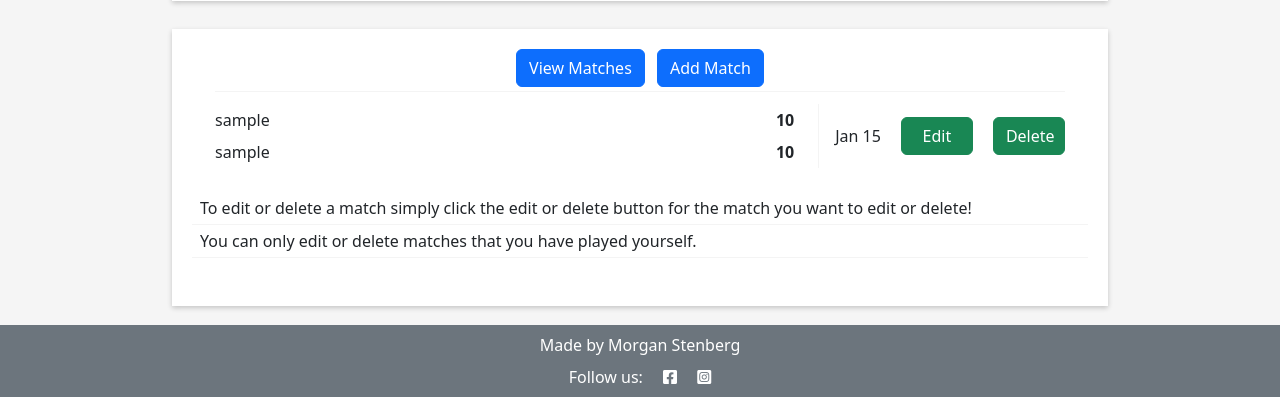
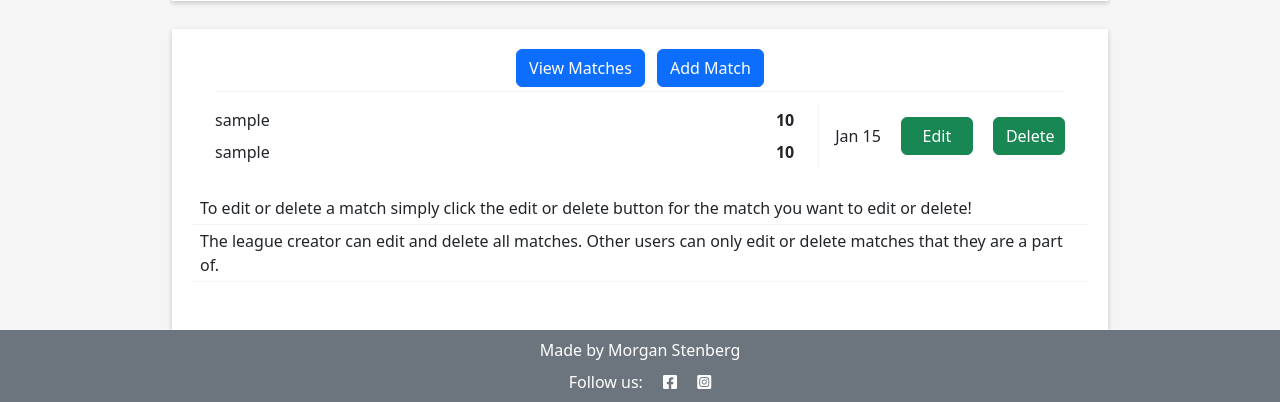
Before and after one commit to MorganStenberg/League-hub, a Django app: a page that uses league/templates/league/detailed_league.html in a window 1280 px wide, after a click on "View Matches". Shown: the part 403-805 px from the top of the page. Run offline with Django 4.2, Linux system fonts and the light colour scheme; a user stored in the database is signed in; tables that the repository leaves empty hold one stand-in row (values such as "Sample post"); some libraries are stand-ins or nearby versions.

Commit message:
add role based edit and delete, reverse orderfor matches displayed

```diff
--- a/league/templates/league/detailed_league.html
+++ b/league/templates/league/detailed_league.html
@@ -124,7 +124,7 @@
                   </div>
 
                     <!-- edit and delete matches, credit to CI-Walkthrough  -->
-                    {% if user == match.home_team or user == match.away_team %}
+                    {% if user == match.home_team or user == match.away_team or league_instance.league_creator %}
                   <div class="lg-name-list">
                     <div class="date-name-cell">
                       <a href="{% url 'edit_match' slug=league_instance.slug match_id=match.id %}"
@@ -165,7 +165,7 @@
           <div class="mt-3 text-start">
             <ul class="list-unstyled">
               <li class="px-2 m-1 pb-1 rules-info">To edit or delete a match simply click the edit or delete button for the match you want to edit or delete!</li>
-              <li class="px-2 m-1 pb-1 rules-info">You can only edit or delete matches that you have played yourself.</li>
+              <li class="px-2 m-1 pb-1 rules-info">The league creator can edit and delete all matches. Other users can only edit or delete matches that they are a part of.</li>
           </ul>
           </div>
         </div>
--- a/league/views.py
+++ b/league/views.py
@@ -74,7 +74,8 @@ def user_matches(request, page=1):
 
     all_matches = sorted(
         list(chain(home_team_match, away_team_match)),
-        key=attrgetter('date')
+        key=attrgetter('date'),
+        reverse=True
     )
 
     paginator = Paginator(all_matches, 8)
@@ -139,7 +140,12 @@ def detailed_league(request, slug):
 
     league_instance = get_object_or_404(League, slug=slug)
     standings = league_instance.calculate_standings()
-    all_league_matches = league_instance.matches.all()
+
+    all_league_matches = sorted(
+        list(league_instance.matches.all()),
+        key=attrgetter('date'),
+        reverse=True
+        )
 
     paginator = Paginator(all_league_matches, 8)
 
@@ -167,13 +173,14 @@ def detailed_league(request, slug):
         if add_matches_form.is_valid():
             add_matches = add_matches_form.save(commit=False)
             add_matches.league = league_instance
-            if request.user == add_matches.home_team or request.user == add_matches.away_team or request.user == league_instance.league_creator:
+
+            if request.user == league_instance.league_creator or request.user == add_matches.home_team or request.user == add_matches.away_team:
                 add_matches_form.save()
                 messages.add_message(request, messages.SUCCESS, 'Match added to league!')
                 standings = league_instance.calculate_standings()
                 return redirect('detailed_league', slug=slug)
             else:
-                messages.add_message(request, messages.ERROR, 'You can only add matches that you have not played yourself if you are the league creator!')
+                messages.add_message(request, messages.ERROR, 'If you are not league creator, you can only add matches that you are a part of!')
                 return redirect('detailed_league', slug=slug)
 
 
@@ -202,16 +209,16 @@ def edit_match(request, slug, match_id):
     league_instance = get_object_or_404(League, slug=slug)
     match = get_object_or_404(Match, pk=match_id)
 
-    if request.user == match.home_team or request.user == match.away_team:
+    if request.user == match.home_team or request.user == match.away_team or request.user == league_instance.league_creator:
         if request.method == "POST":
             edit_matches_form = EditMatchesForm(data=request.POST, instance=match)
             if edit_matches_form.is_valid():
-                edit_matches = add_matches_form.save(commit=False)
+                edit_matches = edit_matches_form.save(commit=False)
                 edit_matches.league = league_instance
                 edit_matches_form.save()
                 return redirect('detailed_league', slug=slug)
     else:
-        messages.add_message(request, messages.ERROR, 'You can only edit your own matches!')
+        messages.add_message(request, messages.ERROR, 'If you are not league creator, you can only edit your own matches!')
 
     edit_matches_form = EditMatchesForm(instance=match)
 
@@ -236,12 +243,12 @@ def delete_match(request, slug, match_id):
     league_instance = get_object_or_404(League, slug=slug)
     match = get_object_or_404(Match, pk=match_id)
 
-    if request.user == match.home_team or request.user == match.away_team:
+    if request.user == match.home_team or request.user == match.away_team or request.user == league_instance.league_creator:
         match.delete()
 
         messages.add_message(request, messages.SUCCESS, 'Match deleted!')
 
     else:
-        messages.add_message(request, messages.ERROR, 'You can only delete your own matches!')
+        messages.add_message(request, messages.ERROR, 'If you are not league creator, you can only delete your own matches!')
 
     return HttpResponseRedirect(reverse('detailed_league', args=[slug]))
```
